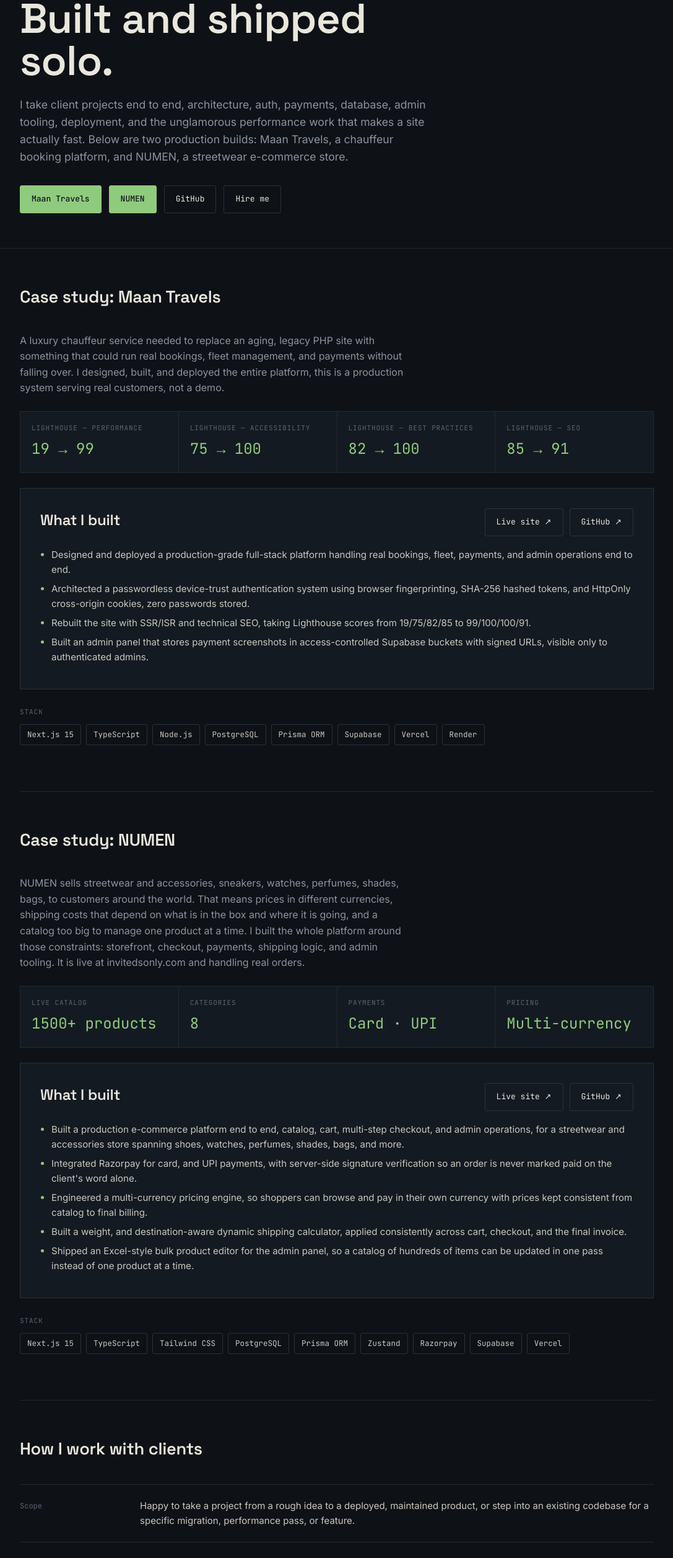
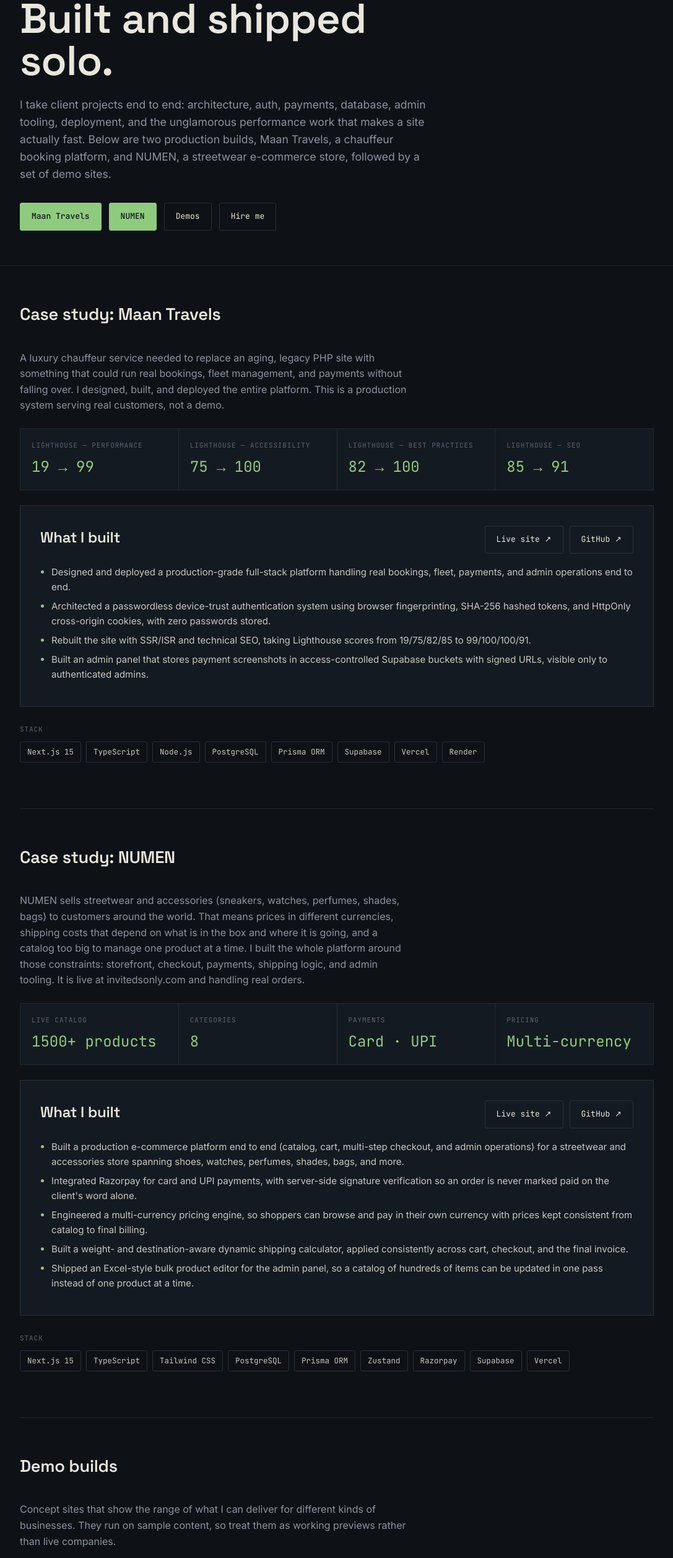
Before and after one commit to AlakhsimarSingh/portfolio_website, a Next.js app: page /freelance in a window 1280 px wide. Shown: the part 266-2779 px from the top of the page at 62% size, without its empty margins (96-1183 px from the left). Built offline with nearby package versions, Linux system fonts and the light colour scheme; no server answers.

Commit message:
added numenstore to freelance

```diff
--- a/app/freelance/page.tsx
+++ b/app/freelance/page.tsx
@@ -8,7 +8,7 @@
 export const metadata: Metadata = {
   title: "Freelance — Full-Stack Client Work",
   description:
-    "Case studies: Maan Travels, a production chauffeur booking platform with passwordless auth and Lighthouse scores of 99/100/100/91, and NUMEN, a full-stack streetwear e-commerce store with Razorpay payments, multi-currency pricing and dynamic shipping. Built and deployed end-to-end by Alakhsimar Singh.",
+    "Case studies: Maan Travels, a production chauffeur booking platform with passwordless auth and Lighthouse scores of 99/100/100/91, and NUMEN, a full-stack streetwear e-commerce store with Razorpay payments, multi-currency pricing and dynamic shipping. Plus live demo sites for export, B2B catalog and e-commerce businesses. Built and deployed end-to-end by Alakhsimar Singh.",
   alternates: { canonical: "/freelance" },
   openGraph: {
     url: "/freelance",
@@ -17,6 +17,37 @@
   },
   twitter: { images: [IMAGES.ogImage] },
 };
+
+const DEMOS = [
+  {
+    name: "IronRoute Exports",
+    url: "https://tools-export-eight.vercel.app/",
+    blurb:
+      "Spare-parts exporter site with a six-category catalog, inquiry-to-delivery timeline, certifications, destination ports, and a quote request form.",
+    tags: ["Export", "Lead generation"],
+  },
+  {
+    name: "Meridian Industrial Exports",
+    url: "https://demo1-meridian.vercel.app/",
+    blurb:
+      "Image-led brand site for an industrial exporter: product lines, industries served, a seven-step export process, and an enquiry form.",
+    tags: ["B2B", "Brand site"],
+  },
+  {
+    name: "Global Export Sales Platform",
+    url: "https://premium-export-six.vercel.app",
+    blurb:
+      "B2B catalog with filtering, product comparison, a multi-step RFQ flow, and a bulk savings estimator that prices by quantity and region.",
+    tags: ["B2B catalog", "RFQ workflow"],
+  },
+  {
+    name: "Boothill Arms Co.",
+    url: "https://boothill-arms-co-five.vercel.app/",
+    blurb:
+      "Old-frontier themed storefront with browse-by-type navigation, a filterable catalog, cart, deals, and a pickup-or-ship ordering flow.",
+    tags: ["E-commerce", "Themed design"],
+  },
+];
 
 export default function FreelancePage() {
   return (
@@ -40,7 +71,7 @@
           softwareProjectSchema({
             name: "NUMEN",
             description:
-              "Production full-stack streetwear e-commerce platform with Razorpay payments (card/UPI/COD), a multi-currency pricing engine, dynamic weight- and destination-aware shipping, and an admin bulk product editor.",
+              "Production full-stack streetwear e-commerce platform with Razorpay payments (card/UPI), a multi-currency pricing engine, dynamic weight- and destination-aware shipping, and an admin bulk product editor.",
             codeRepository: "https://github.com/AlakhsimarSingh/numen-store",
             programmingLanguages: ["TypeScript"],
             url: "https://www.invitedsonly.com",
@@ -55,15 +86,16 @@
           <div className="hero-kicker">Freelance / Full-Stack Client Work</div>
           <h1>Real products.<br />Built and shipped solo.</h1>
           <p className="hero-sub">
-            I take client projects end to end, architecture, auth, payments, database,
+            I take client projects end to end: architecture, auth, payments, database,
             admin tooling, deployment, and the unglamorous performance work that makes a
-            site actually fast. Below are two production builds: Maan Travels, a
-            chauffeur booking platform, and NUMEN, a streetwear e-commerce store.
+            site actually fast. Below are two production builds, Maan Travels, a
+            chauffeur booking platform, and NUMEN, a streetwear e-commerce store,
+            followed by a set of demo sites.
           </p>
           <div className="hero-actions">
             <a className="btn btn-primary" href="https://www.maantravels.com" target="_blank" rel="noopener">Maan Travels</a>
             <a className="btn btn-primary" href="https://www.invitedsonly.com" target="_blank" rel="noopener">NUMEN</a>
-            <a className="btn btn-ghost" href="https://github.com/AlakhsimarSingh/maan_travels.git" target="_blank" rel="noopener">GitHub</a>
+            <a className="btn btn-ghost" href="#demos">Demos</a>
             <a className="btn btn-ghost" href={`mailto:${PERSON.email}`}>Hire me</a>
           </div>
         </div>
@@ -79,7 +111,7 @@
               A luxury chauffeur service needed to replace an aging, legacy PHP site
               with something that could run real bookings, fleet management, and
               payments without falling over. I designed, built, and deployed the
-              entire platform, this is a production system serving real customers,
+              entire platform. This is a production system serving real customers,
               not a demo.
             </p>
 
@@ -101,7 +133,7 @@
               <div className="entry-body">
                 <ul>
                   <li>Designed and deployed a production-grade full-stack platform handling real bookings, fleet, payments, and admin operations end to end.</li>
-                  <li>Architected a passwordless device-trust authentication system using browser fingerprinting, SHA-256 hashed tokens, and HttpOnly cross-origin cookies, zero passwords stored.</li>
+                  <li>Architected a passwordless device-trust authentication system using browser fingerprinting, SHA-256 hashed tokens, and HttpOnly cross-origin cookies, with zero passwords stored.</li>
                   <li>Rebuilt the site with SSR/ISR and technical SEO, taking Lighthouse scores from 19/75/82/85 to 99/100/100/91.</li>
                   <li>Built an admin panel that stores payment screenshots in access-controlled Supabase buckets with signed URLs, visible only to authenticated admins.</li>
                 </ul>
@@ -122,8 +154,8 @@
             <div className="block-head"><h2>Case study: NUMEN</h2></div>
 
             <p className="muted" style={{ maxWidth: "62ch", fontSize: "1rem", marginBottom: 24 }}>
-              NUMEN sells streetwear and accessories, sneakers, watches, perfumes,
-              shades, bags, to customers around the world. That means prices in
+              NUMEN sells streetwear and accessories (sneakers, watches, perfumes,
+              shades, bags) to customers around the world. That means prices in
               different currencies, shipping costs that depend on what is in the box
               and where it is going, and a catalog too big to manage one product at a
               time. I built the whole platform around those constraints: storefront,
@@ -148,10 +180,10 @@
               </div>
               <div className="entry-body">
                 <ul>
-                  <li>Built a production e-commerce platform end to end, catalog, cart, multi-step checkout, and admin operations, for a streetwear and accessories store spanning shoes, watches, perfumes, shades, bags, and more.</li>
-                  <li>Integrated Razorpay for card, and UPI payments, with server-side signature verification so an order is never marked paid on the client's word alone.</li>
+                  <li>Built a production e-commerce platform end to end (catalog, cart, multi-step checkout, and admin operations) for a streetwear and accessories store spanning shoes, watches, perfumes, shades, bags, and more.</li>
+                  <li>Integrated Razorpay for card and UPI payments, with server-side signature verification so an order is never marked paid on the client&apos;s word alone.</li>
                   <li>Engineered a multi-currency pricing engine, so shoppers can browse and pay in their own currency with prices kept consistent from catalog to final billing.</li>
-                  <li>Built a weight, and destination-aware dynamic shipping calculator, applied consistently across cart, checkout, and the final invoice.</li>
+                  <li>Built a weight- and destination-aware dynamic shipping calculator, applied consistently across cart, checkout, and the final invoice.</li>
                   <li>Shipped an Excel-style bulk product editor for the admin panel, so a catalog of hundreds of items can be updated in one pass instead of one product at a time.</li>
                 </ul>
               </div>
@@ -167,6 +199,43 @@
             </div>
           </section>
 
+          <section className="block" id="demos">
+            <div className="block-head"><h2>Demo builds</h2></div>
+
+            <p className="muted" style={{ maxWidth: "62ch", fontSize: "1rem", marginBottom: 24 }}>
+              Concept sites that show the range of what I can deliver for different
+              kinds of businesses. They run on sample content, so treat them as
+              working previews rather than live companies.
+            </p>
+
+            <div
+              style={{
+                display: "grid",
+                gridTemplateColumns: "repeat(auto-fit, minmax(260px, 1fr))",
+                gap: 16,
+              }}
+            >
+              {DEMOS.map((demo) => (
+                <div
+                  key={demo.name}
+                  className="case-card"
+                  style={{ display: "flex", flexDirection: "column", gap: 12 }}
+                >
+                  <h3>{demo.name}</h3>
+                  <p className="muted" style={{ fontSize: "0.94rem", flex: 1 }}>{demo.blurb}</p>
+                  <div className="tags">
+                    {demo.tags.map((tag) => (
+                      <span key={tag} className="tag">{tag}</span>
+                    ))}
+                  </div>
+                  <div>
+                    <a className="btn btn-ghost" href={demo.url} target="_blank" rel="noopener">View demo ↗</a>
+                  </div>
+                </div>
+              ))}
+            </div>
+          </section>
+
           <section className="block" style={{ borderBottom: "none" }}>
             <div className="block-head"><h2>How I work with clients</h2></div>
             <div className="entry" style={{ gridTemplateColumns: "170px 1fr" }}>
@@ -175,7 +244,7 @@
             </div>
             <div className="entry" style={{ gridTemplateColumns: "170px 1fr" }}>
               <div className="entry-time">Ownership</div>
-              <div><p style={{ fontSize: "0.94rem", color: "#C9C7BE" }}>I handle architecture, auth/security, payments, database design, deployment, and admin tooling myself, one point of contact, not a hand-off between specialists.</p></div>
+              <div><p style={{ fontSize: "0.94rem", color: "#C9C7BE" }}>I handle architecture, auth/security, payments, database design, deployment, and admin tooling myself: one point of contact, not a hand-off between specialists.</p></div>
             </div>
             <div className="entry" style={{ gridTemplateColumns: "170px 1fr" }}>
               <div className="entry-time">Get started</div>
```
